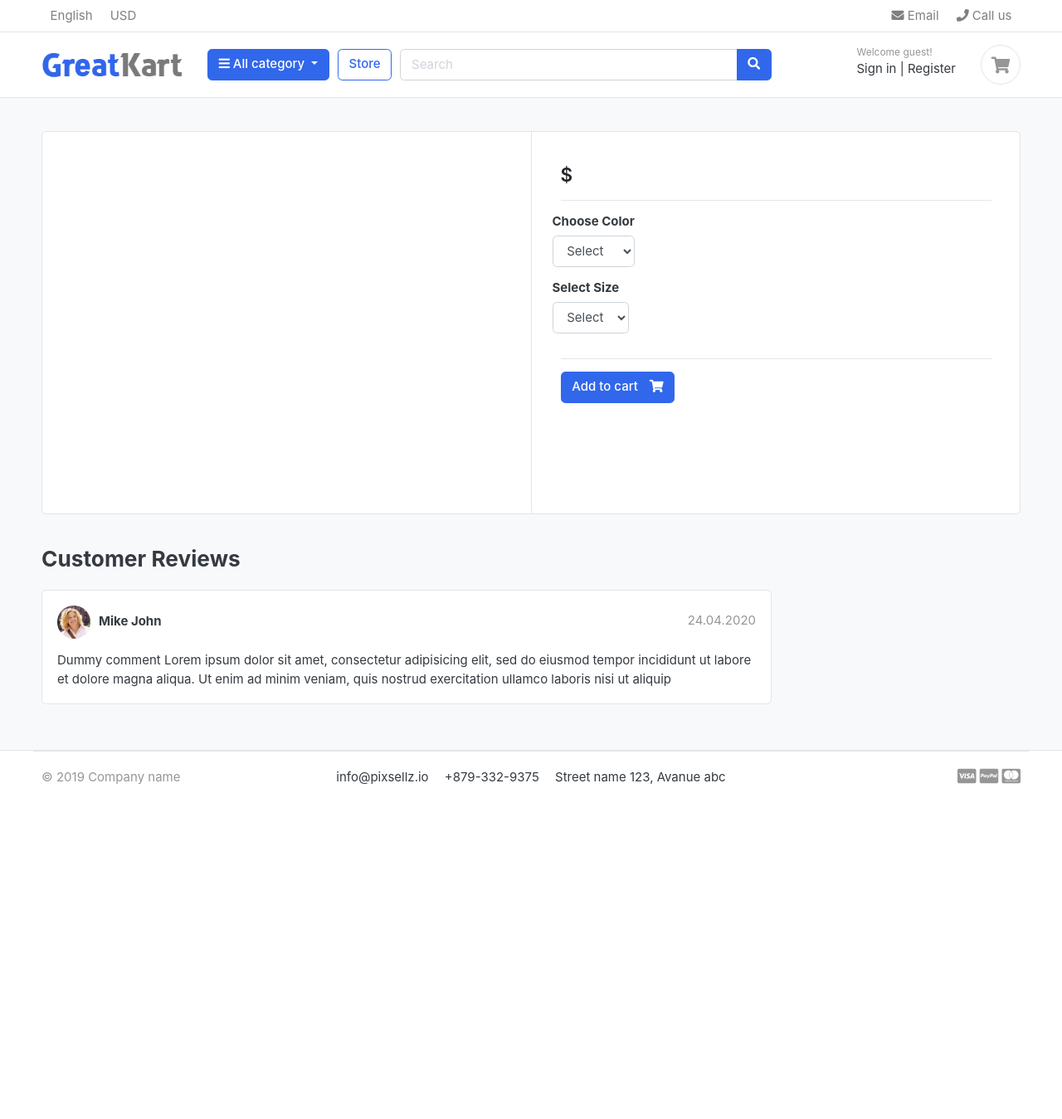
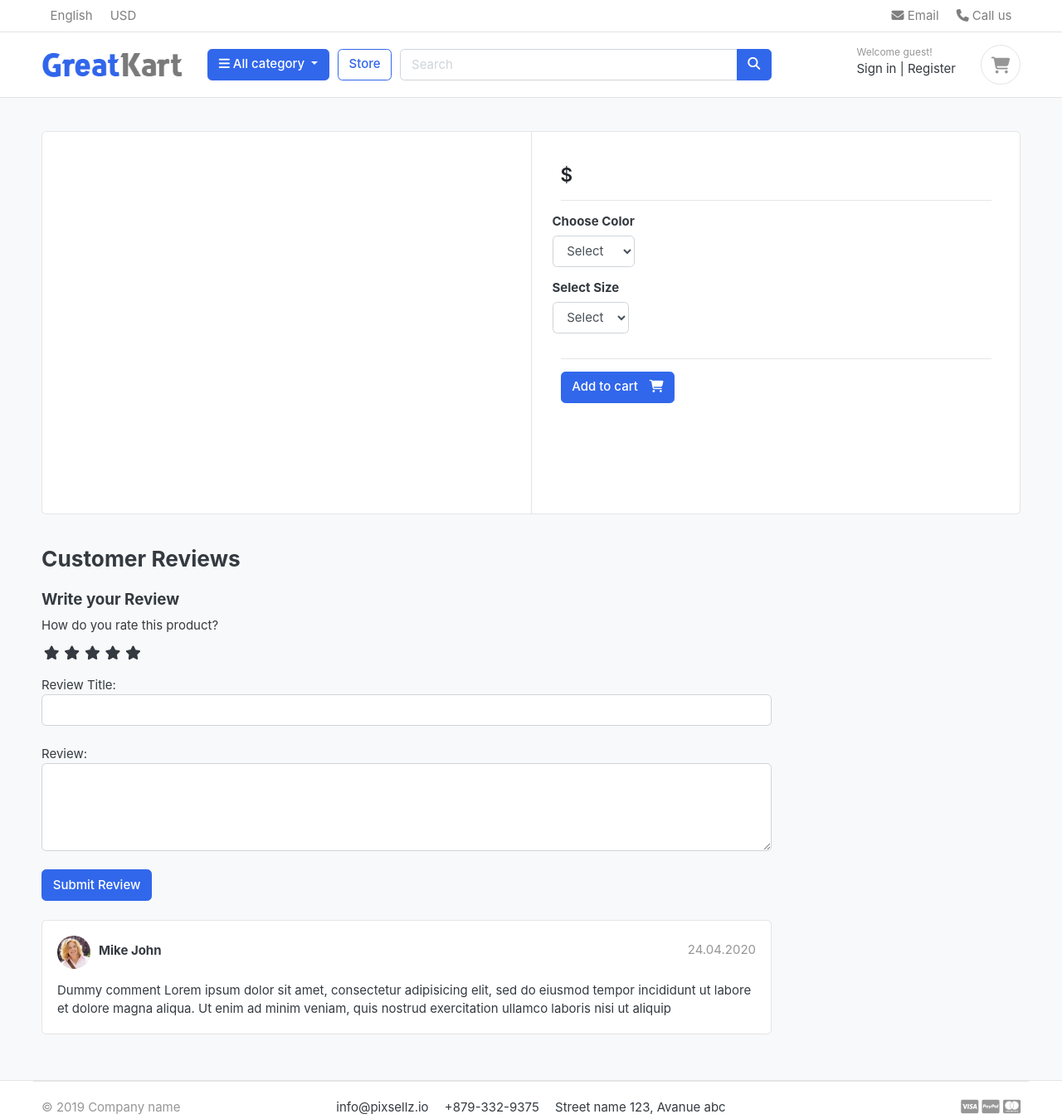
Before and after one commit to mykkymk/ecom-django, a Django app: template templates/store/product_detail.html in a window 1280 px wide. Shown: the top 1349 px of the page at 83% size. Before the commit the page ends 946 px from the top, so only its background shows below. Run offline with Django 5.2, Linux system fonts and the light colour scheme; the template is opened without the code that fills it, so the values that code supplies are empty; some libraries are stand-ins or nearby versions; some web fonts are replaced.

Commit message:
making rating stars

```diff
--- /dev/null
+++ b/ecom/static/css/custom.css
@@ -0,0 +1,39 @@
+/*hide radio button */
+.rate > input {
+    display: none;
+}
+.rate {
+    display: inline-block;
+    border: 0;
+}
+.rate > label {
+    float: right;
+}
+
+/* showing the stars */
+.rate > label:before {
+    display: inline-block;
+    font-size: 1.1rem;
+    font-family: FontAwesome;
+    content: "\f005";
+    margin: 0;
+    padding: 0.3rem 0.2rem;
+    cursor: pointer;
+}
+
+/*half class */
+.rate .half:before {
+    content: "\f089";
+    position: absolute;
+    padding-right: 0;
+}
+/* click and hover */
+input:checked ~ label, label:hover ~ label {
+    color: #ffb503;
+}
+
+/*make highlight*/
+input:checked + label:hover, input:checked ~ label:hover, input:checked ~ label:hover ~ label,
+label:hover  ~ input:checked ~ label {
+    color: #cc9000;
+}
--- a/templates/base.html
+++ b/templates/base.html
@@ -49,7 +49,9 @@
       rel="stylesheet"
       media="only screen and (max-width: 1200px)"
     />
-
+        <link href="{% static 'css/custom.css' %}" rel="stylesheet" type="text/css" />
+      <link rel="stylesheet" href="https://cdnjs.cloudflare.com/ajax/libs/font-awesome/6.7.2/css/all.min.css
+">
     <!-- custom javascript -->
     <script src="{% static 'js/script.js' %}" type="text/javascript"></script>
 
--- a/templates/store/product_detail.html
+++ b/templates/store/product_detail.html
@@ -77,6 +77,36 @@
 		<h3>Customer Reviews </h3>
 
 	</header>
+	<form action="" method="post">
+		{% csrf_token %}
+		<h5>Write your Review</h5>
+		<div>
+			<label for="">How do you rate this product?</label>
+			<br>
+			<div class="rate">
+				<input type="radio" name="rating" id="rating10" value="5"> <label for="rating10" title="5"></label>
+				<input type="radio" name="rating" id="rating9" value="4.5"> <label for="rating9" title="4.5" class="half"></label>
+				<input type="radio" name="rating" id="rating8" value="4"> <label for="rating8" title="4"></label>
+				<input type="radio" name="rating" id="rating7" value="3.5"> <label for="rating7" title="3.5" class="half"></label>
+				<input type="radio" name="rating" id="rating6" value="3"> <label for="rating6" title="3"></label>
+				<input type="radio" name="rating" id="rating5" value="2.5"> <label for="rating5" title="2.5" class="half"></label>
+				<input type="radio" name="rating" id="rating4" value="2"> <label for="rating4" title="2"></label>
+				<input type="radio" name="rating" id="rating3" value="1.5"> <label for="rating3" title="1.5" class="half"></label>
+				<input type="radio" name="rating" id="rating2" value="1"> <label for="rating2" title="1"></label>
+				<input type="radio" name="rating" id="rating1" value="0.5"> <label for="rating1" title="0.5" class="half"></label>
+			</div>
+			<br>
+			Review Title:
+			<input type="text" name="subject" class="form-control">
+			<br>
+			Review:
+			<textarea name="review" class="form-control" rows="4"></textarea>
+			<br>
+			<button type="submit" class="btn btn-primary">Submit Review</button>
+			<br>
+			<br>
+		</div>
+	</form>
 
 	<article class="box mb-3">
 		<div class="icontext w-100">
```
Also changed, not shown: store/forms.py (added, +7 -0 lines).
